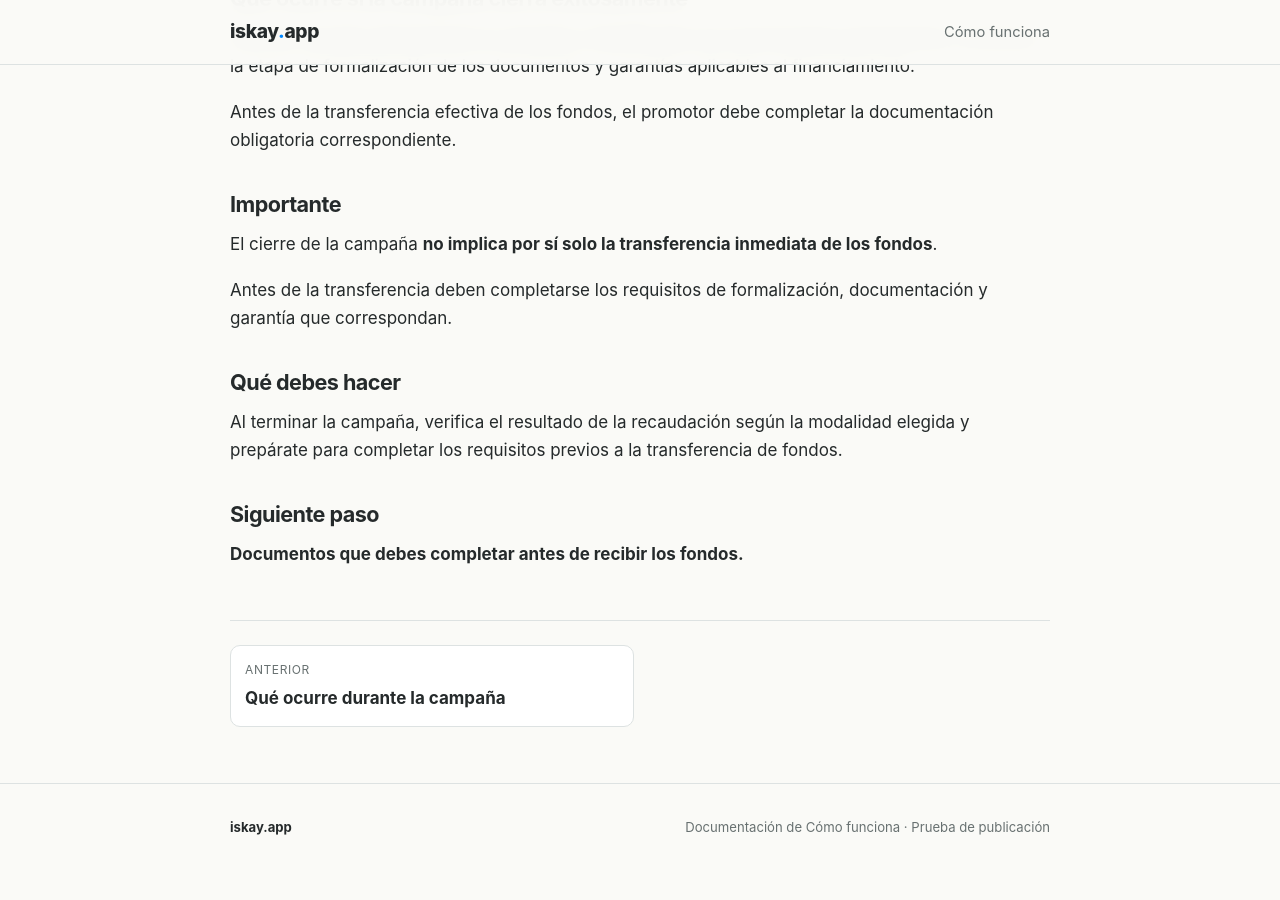
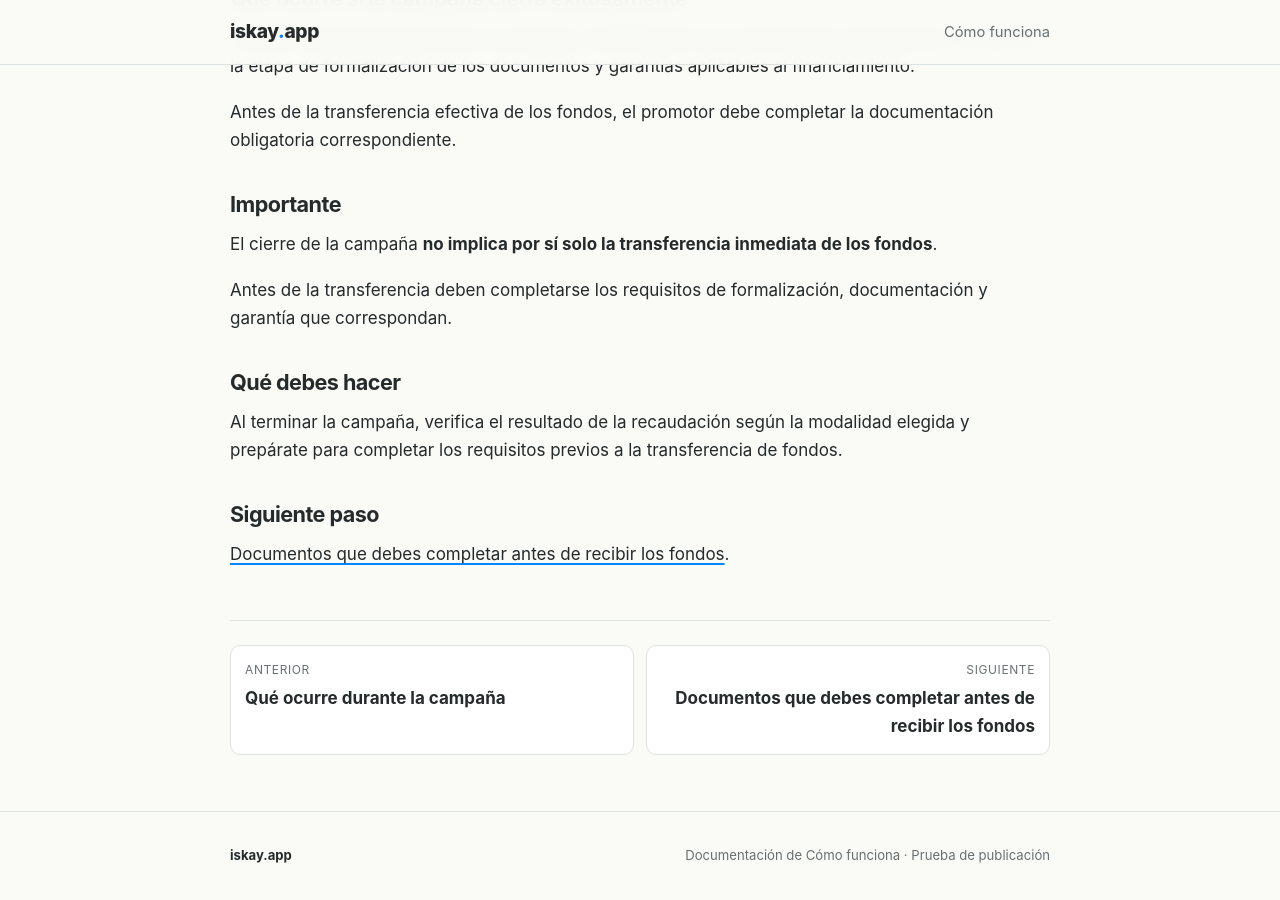
Before and after one commit to iskayApp/como-funciona, a Jekyll site: the page built from ideas/financiamiento-reembolsable/promotores/05-cierre-formalizacion-transferencia/24-que-ocurre-cuando-termina-la-campana.md, in a window 1280 px wide and 900 px high, scrolled down 1099 px. Built offline with Jekyll 4.4.1, drawn with Linux system fonts in a browser that asks for light colours; before the commit the page ends 1971 px from its top, so only the background shows below that; some of the changed lines change nothing that is shown.

Commit message:
docs: enlazar ficha 24 con ficha 25

```diff
--- a/ideas/financiamiento-reembolsable/promotores/05-cierre-formalizacion-transferencia/24-que-ocurre-cuando-termina-la-campana.md
+++ b/ideas/financiamiento-reembolsable/promotores/05-cierre-formalizacion-transferencia/24-que-ocurre-cuando-termina-la-campana.md
@@ -14,6 +14,8 @@ status: "Borrador para revisión"
 reviewed: "2026-11-01"
 prev_url: /financiamiento-reembolsable/promotores/construye-y-publica-tu-campana/que-ocurre-durante-la-campana/
 prev_title: "Qué ocurre durante la campaña"
+next_url: /financiamiento-reembolsable/promotores/cierre-formalizacion-transferencia/documentos-que-debes-completar-antes-de-recibir-los-fondos/
+next_title: "Documentos que debes completar antes de recibir los fondos"
 ---
 
 # Qué ocurre cuando termina la campaña
@@ -60,4 +62,4 @@ Al terminar la campaña, verifica el resultado de la recaudación según la moda
 
 ## Siguiente paso
 
-**Documentos que debes completar antes de recibir los fondos.**
+[Documentos que debes completar antes de recibir los fondos]({{ '/financiamiento-reembolsable/promotores/cierre-formalizacion-transferencia/documentos-que-debes-completar-antes-de-recibir-los-fondos/' | relative_url }}).
```
